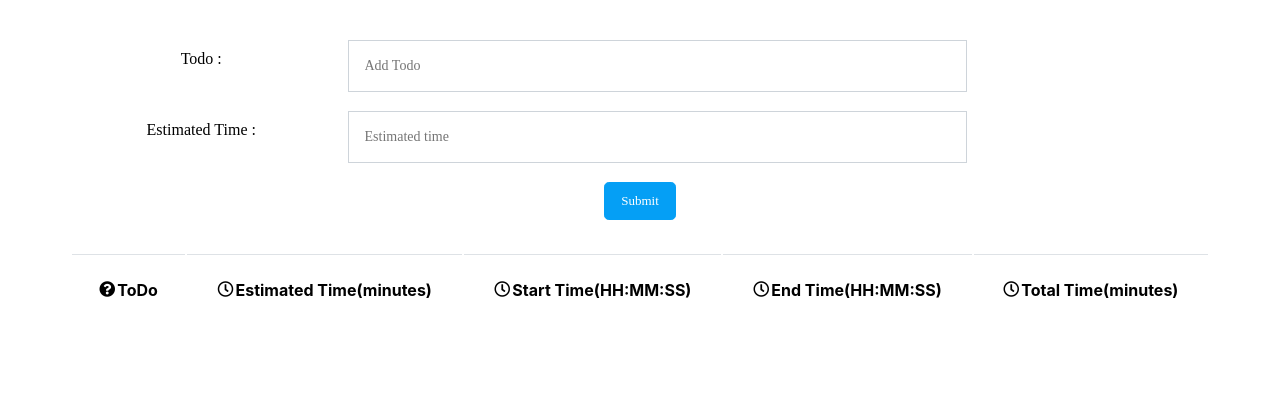
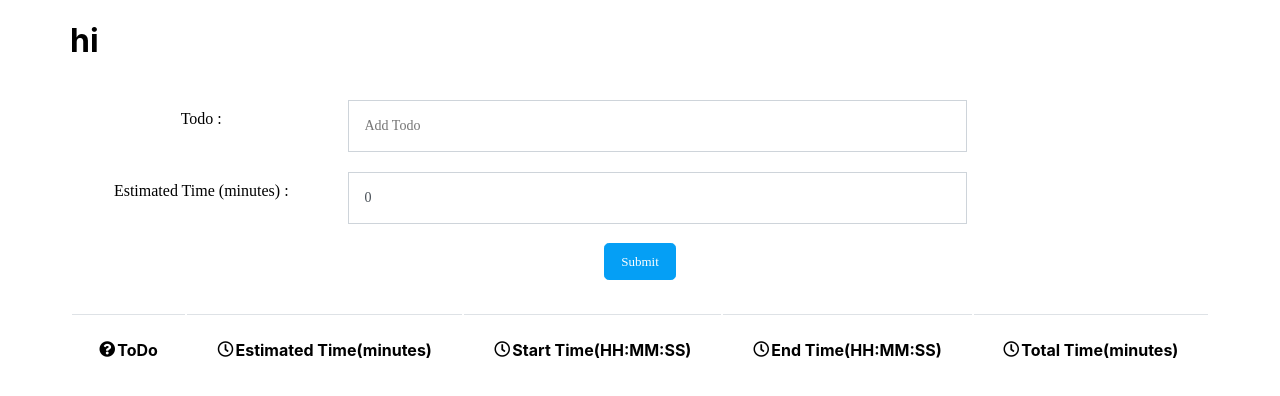
Before and after one commit to CJ190795/reactAssignment, a React (Create React App) app: page / in a window 1280 px wide. Shown: the top 396 px of the page. Built offline with nearby package versions, Linux system fonts and the light colour scheme.

Commit message:
pre final commit

```diff
--- a/src/todolist.js
+++ b/src/todolist.js
@@ -8,11 +8,6 @@ class ToDoList extends React.Component{
             todo : '',
             time : 0,
             notes : [],
-            start : 0,
-            startTime : '',
-            endTime : '',
-            end : 0,
-            total : false
         }
     }
 
@@ -25,56 +20,62 @@ class ToDoList extends React.Component{
         })
     }
     submitNote = () =>{
-        console.log("submitting")
         let newNote = {
             todo : this.state.todo,
-            estTime : this.state.time
+            estTime : this.state.time,
+            startTime : 0,
+            endTime : 0,
+            total : false,
+            start : 0,
+            end : 0
         }
         this.setState((prevState)=>{
             return {
-            notes : prevState.notes.concat(newNote)
+            notes : prevState.notes.concat(newNote),
+            todo : '',
+            time : 0
             }
         })
     }
 
-    start=()=>{
+    start=(e)=>{
         var d = new Date();
         let time =   d.getHours() + ":" + d.getMinutes() + ":" + d.getSeconds();
-        console.log("start " + time)
         this.setState({
-            start : d.getTime(),
-            startTime : time
+            notes :  this.state.notes.map((el,i) => (i == e.target.name ? Object.assign({}, el, { startTime : time }, {start : d.getTime()}) : el))
         })
     }
 
-    end=()=>{
+    end=(e)=>{
         var d = new Date();
         let time =   d.getHours() + ":" + d.getMinutes() + ":" + d.getSeconds();
-        console.log("end " + time)
-        this.setState({
-            end : d.getTime(),
-            endTime : time,
-            total : true
-        })
+        if(this.state.notes[e.target.name].startTime != 0){
+            this.setState({
+                notes :  this.state.notes.map((el,i) => (i == e.target.name ? Object.assign({}, el, { endTime : time }, {end : d.getTime()}, {total : true}) : el))
+            })
+        }
+        else{
+            alert("Please Start the task first")
+        }
     }
 
 
     render(){
-
         const todo = this.state.notes.map((element,index)=>{
             return (
                             <tr key = {index}>
-                            <td>{element.todo}</td>
-                            <td>{element.estTime}</td>
-                            {this.state.start === 0 ? <td style={{textAlign : "center"}}><div style={{width : "100%"}}><button className="btn btn-primary btn-sm" type = "button" variant="contained" color="primary" onClick={this.start}>Start</button></div></td> : <td>{this.state.startTime}</td>}
-                            {this.state.end === 0 ? <td style={{textAlign : "center"}}><div style={{width : "100%"}}><button className="btn btn-primary btn-sm" type = "button" variant="contained" color="primary" onClick={this.end}>End</button></div></td> : <td>{this.state.endTime}</td>}
-                            {this.state.total ? <td>{(Number(this.state.end) - Number(this.state.start))/3600}</td> : <td>--:--:--</td>}
+                            <td style={{textAlign : "center"}}>{element.todo}</td>
+                            <td style={{textAlign : "center"}}>{element.estTime}</td>
+                            {this.state.notes[index].startTime === 0 ? <td style={{textAlign : "center"}}><div style={{width : "100%"}}><button name={index}  className="btn btn-primary btn-sm" type = "button" variant="contained" color="primary" onClick={(e) => this.start(e)}>Start</button></div></td> : <td style={{textAlign : "center"}}>{this.state.notes[index].startTime}</td>}
+                            {this.state.notes[index].endTime === 0 ? <td style={{textAlign : "center"}}><div style={{width : "100%"}}><button name={index}  className="btn btn-primary btn-sm" type = "button" variant="contained" color="primary" onClick={(e) => this.end(e)}>End</button></div></td> : <td style={{textAlign : "center"}}>{this.state.notes[index].endTime}</td>}
+                            {this.state.notes[index].total ? <td style={{textAlign : "center"}}>{new Date((Number(this.state.notes[index].end) - Number(this.state.notes[index].start))).toISOString().substr(11, 8)}</td> : <td style={{textAlign : "center"}}>--:--:--</td>}
                             </tr>
                 )
 })
 
     return (
         <div className="container">
+        <h1>hi</h1>
             <div className="scores-block1 clearfix">
                 <div className="bg-white shadow-sm Assessment_Results">
                 <div style={{textAlign : "center"}}>
@@ -82,13 +83,13 @@ class ToDoList extends React.Component{
                 <div className="form-group row" >
                     <label className= "col-sm-3 col-form-label">Todo :  </label>
                     <div className="col-sm-6">
-                        <input className="form-control" type="text" name="todo" placeholder="Add Todo" onChange={(e)=>{this.handleInput(e)}}/>
+                        <input className="form-control" type="text" name="todo" placeholder="Add Todo" onChange={(e)=>{this.handleInput(e)}} value={this.state.todo}/>
                     </div>
                 </div>
                 <div className="form-group row">
-                    <label className = "col-sm-3 col-form-label">Estimated Time : </label>
+                    <label className = "col-sm-3 col-form-label">Estimated Time (minutes) : </label>
                     <div className="col-sm-6">
-                        <input className="form-control" type="text" name="time" placeholder="Estimated time" onChange={(e)=>{this.handleInput(e)}}/>
+                        <input className="form-control" type="text" name="time" placeholder="Estimated time" onChange={(e)=>{this.handleInput(e)}} value={this.state.time}/>
                     </div>
                 </div>
                     <button  onClick = {this.submitNote} className="btn btn-primary btn-lg" type = "button" variant="contained" color="primary">
```
